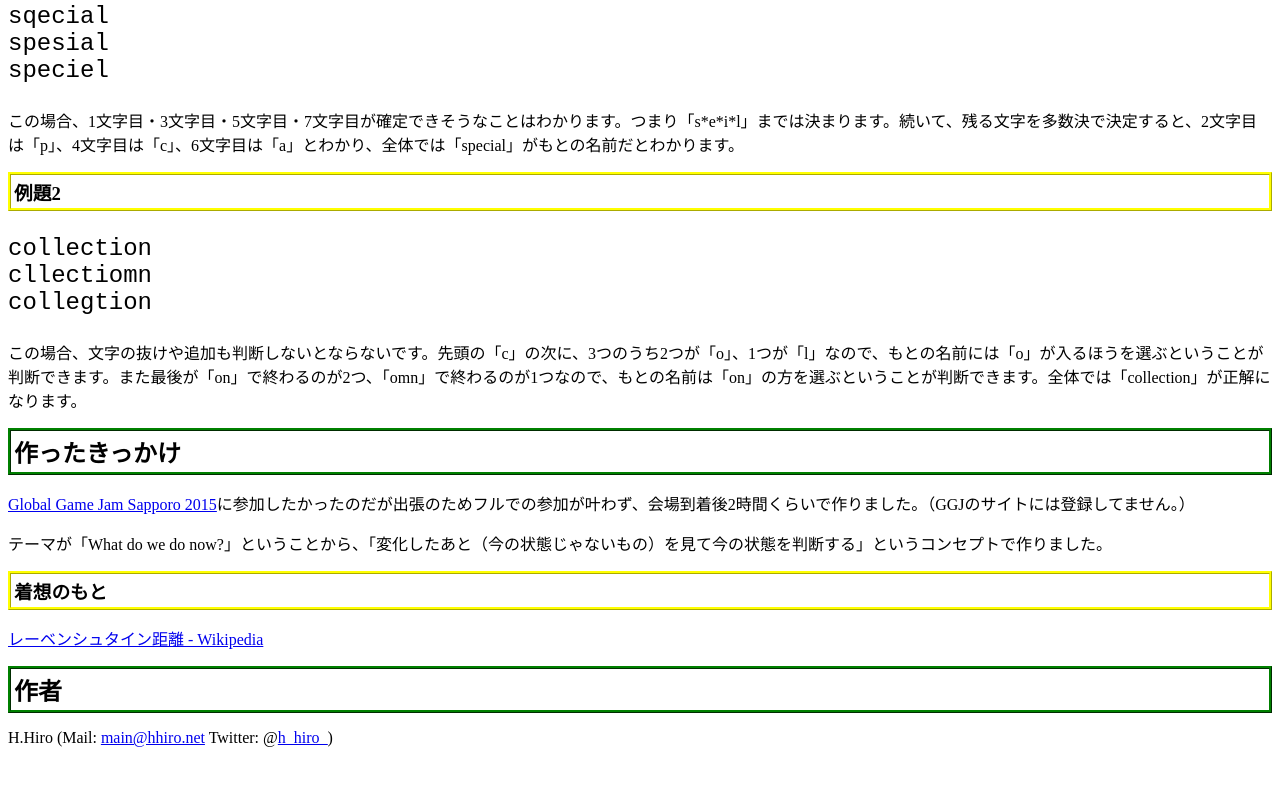
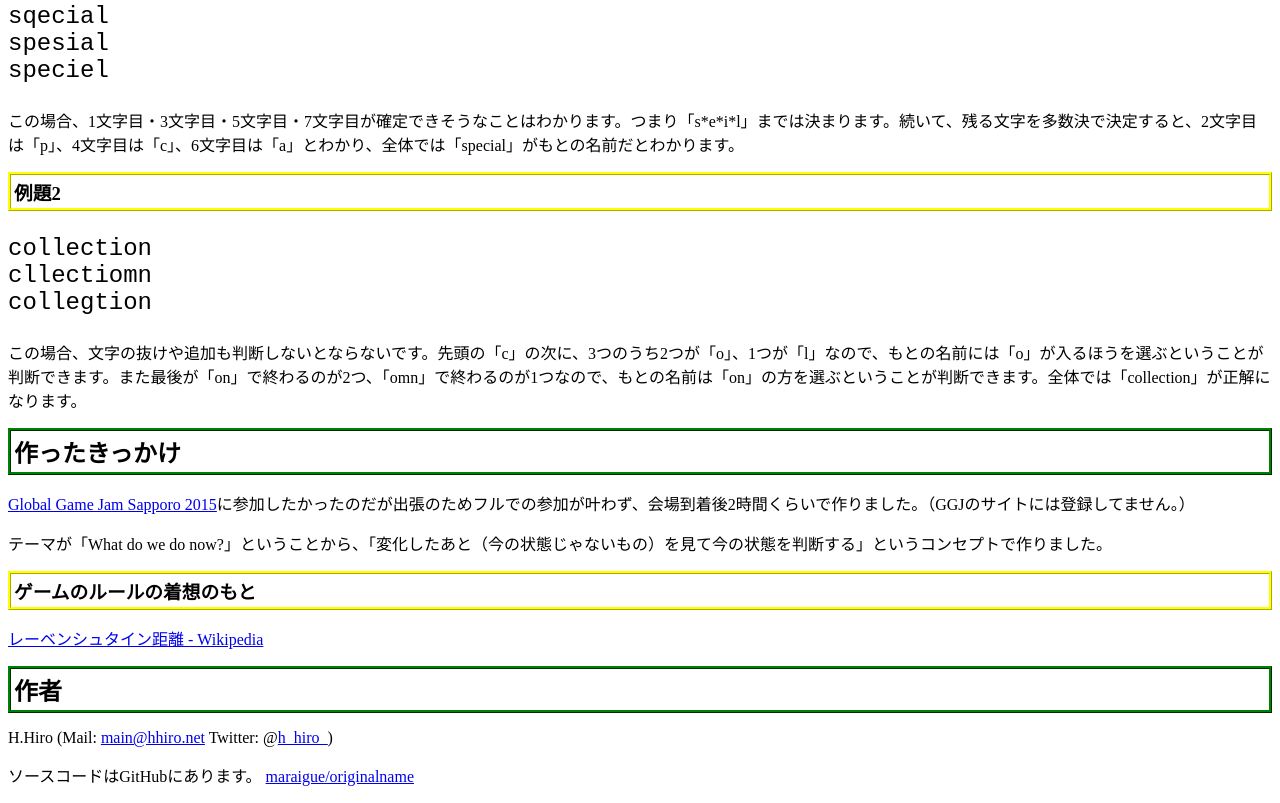
Before and after one commit to maraigue/originalname, a plain HTML site: page index.html in a window 1280 px wide. Shown: the part 613-1416 px from the top of the page. Before the commit the page ends 1376 px from the top, so only its background shows below. Drawn offline with nearby package versions, Linux system fonts and the light colour scheme.

Commit message:
GitHubのサイトを追加

```diff
--- a/index.html
+++ b/index.html
@@ -117,7 +117,7 @@ $(window).load(function(){
 	});
 	create_problem();
 });
-//--></script>
+--></script>
 <style type="text/css"><!--
 .word{
 	font-family: monospace;
@@ -166,9 +166,10 @@ h3{
 <h2>作ったきっかけ</h2>
 <p><a href="http://kawaz.doorkeeper.jp/events/17993">Global Game Jam Sapporo 2015</a>に参加したかったのだが出張のためフルでの参加が叶わず、会場到着後2時間くらいで作りました。（GGJのサイトには登録してません。）</p>
 <p>テーマが「What do we do now?」ということから、「変化したあと（今の状態じゃないもの）を見て今の状態を判断する」というコンセプトで作りました。</p>
-<h3>着想のもと</h3>
+<h3>ゲームのルールの着想のもと</h3>
 <p><a href="https://ja.wikipedia.org/wiki/%E3%83%AC%E3%83%BC%E3%83%99%E3%83%B3%E3%82%B7%E3%83%A5%E3%82%BF%E3%82%A4%E3%83%B3%E8%B7%9D%E9%9B%A2">レーベンシュタイン距離 - Wikipedia</a></p>
 <h2>作者</h2>
 <p>H.Hiro (Mail: <a href="mailto:main@hhiro.net">main@hhiro.net</a> Twitter: @<a href="http://twitter.com/h_hiro_/with_replies">h_hiro_</a>)</p>
+<p>ソースコードはGitHubにあります。 <a href="https://github.com/maraigue/originalname">maraigue/originalname</a></p>
 </body>
 </html>
```
